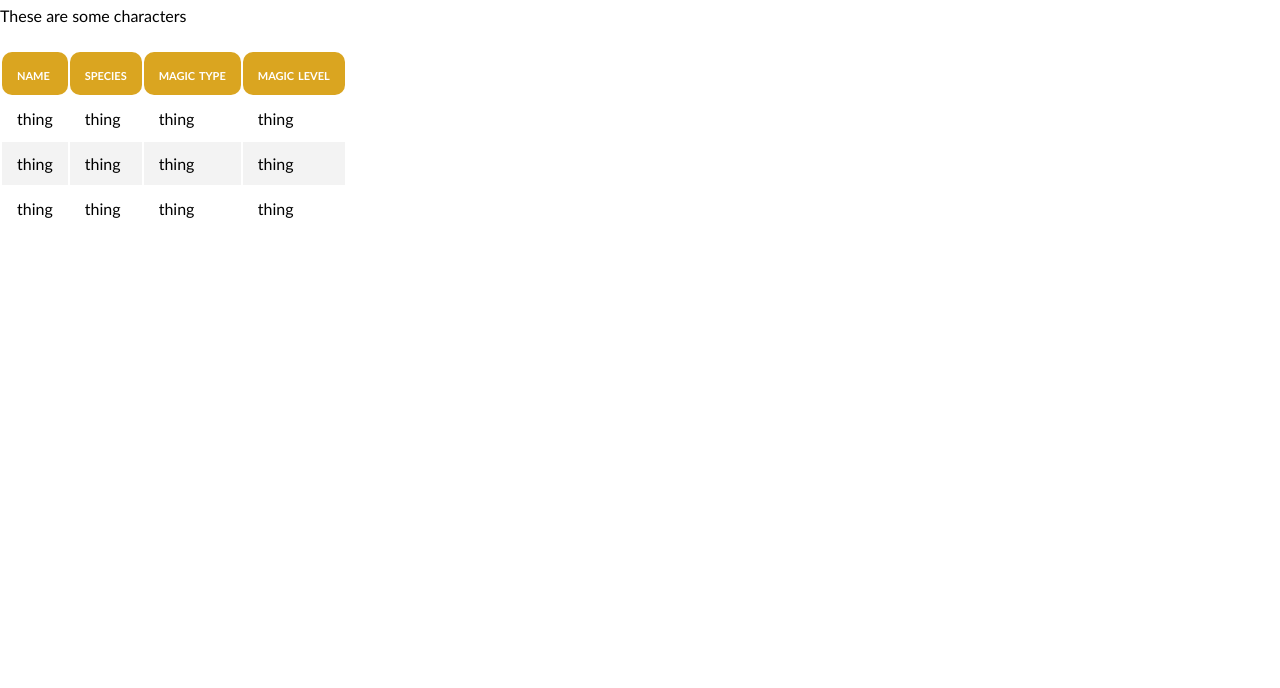
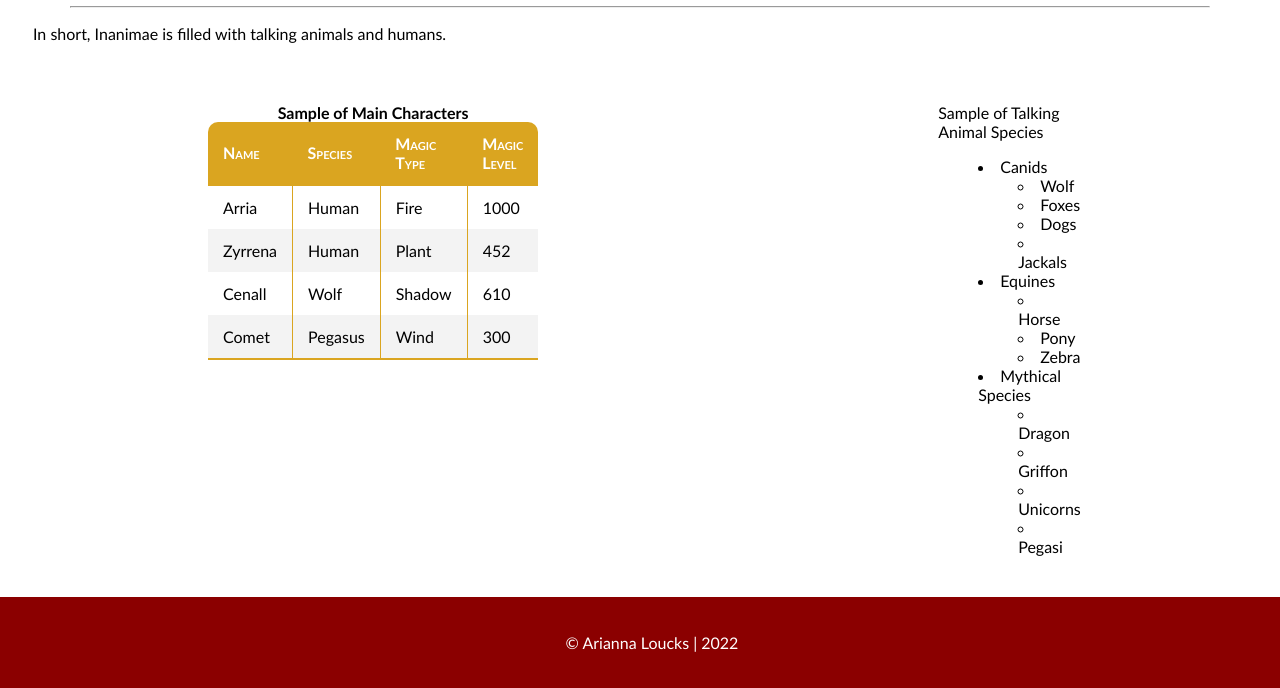
Before and after one commit to arifire21/WebProject1, a plain HTML site: page page2.html in a window 1280 px wide. Shown: the part 269-957 px from the top of the page. Before the commit the page ends 800 px from the top, so only its background shows below. Drawn offline with Linux system fonts and the light colour scheme.

Commit message:
progress, images

```diff
--- a/main.css
+++ b/main.css
@@ -1,13 +1,14 @@
 body {
-    margin: 0;
+    margin-bottom: 0;
     font-family: 'Optima', 'Segoe UI', sans-serif;
-    overflow: hidden;
+    overflow-x: hidden;
 }
 
-/* main page */
+/* MAIN PAGE */
 header {
     background-color: darkred;
-    /* margin-left: -8px; */
+    margin-left: -8px;
+    margin-top: -8px;
     margin-bottom: 20px;
     padding: 50px 0px 20px 50px;
     width: 100%;
@@ -16,15 +17,15 @@ header {
 footer {
     position: static;
     background-color: darkred;
-    /* margin-left: -8px; */
+    margin-left: -8px;
+    bottom: 0;
     padding: 20px;
     width: 100%;
 }
 
 footer p {
     color: white;
-    overflow-x: hidden;
-    text-overflow: clip;
+    text-align: center;
 }
 
 header, nav {
@@ -49,6 +50,7 @@ header, nav {
     color: lightslategray;
 }
 
+/* circle things dividing nav links */
 nav p {
     display: inline-block;
     color: white;
@@ -63,10 +65,39 @@ nav p {
     margin-right: 30px;
 }
 
-/* character tab */
+hr {width: 90%;}
+
+/* --------------------------------- */
+ /* CHARACTER TAB */
+.flex-container{
+    display: flex;
+    flex-direction: row;
+    justify-content: space-between;
+}
+
+.flex-item {
+    margin: 25px 200px;
+    /* margin-top: 0px; */
+    ;
+}
+
+.char-caption {
+    font-weight: bold;
+}
+
+/* .flex-item .list-caption {
+    margin: 0%;
+    width: min-content;
+    height: min-content;
+} */
+
+.char-info {
+    margin-left: 25px;
+}
+
 table {
-    margin: 25px 0;
     max-width: 400px;
+    border-collapse: collapse;
 }
 
     tr th{
@@ -74,16 +105,32 @@ tr th{
         background-color: goldenrod;
         color: white;
         text-align: left;
-    border-radius: 10px;
+    }
+
+    #table-edge-left {
+        border-top-left-radius: 10px;
+    }
+
+    #table-edge-right {
+        border-top-right-radius: 10px;
     }
 
     th, td {
         padding: 12px 15px;
     }
 
-tbody tr {
+    /* make border inside table only */
+    td {
+        border-left: 1px solid goldenrod;
+    }
+
+    td:first-of-type {
+        border: none;
+    }
+
+    /* tbody tr {
         border-bottom: 2px solid red;
-}
+    } */
 
     tbody tr:nth-of-type(even) {
         background-color: #f3f3f3;
@@ -92,3 +139,25 @@ tbody tr:nth-of-type(even) {
     tbody tr:last-of-type{
         border-bottom: 2px solid goldenrod;
     }
+
+/* --------------------------------- */
+ /* INFO TAB */
+.dim-info {
+    margin-left: 20px;
+}
+
+ .crest {
+     width: 60px;
+     height: 60px;
+     display: inline-block;
+ }
+
+ .dim-name {
+     display: inline-block;
+     text-decoration: underline;
+ }
+
+ li {
+     text-transform: capitalize;
+     list-style-position: inside;
+ }
--- a/page2.html
+++ b/page2.html
@@ -10,41 +10,103 @@
         <a href="index.html"> <img id="logo" src="images/logo.png" alt="landing_pg_logo" width="50vw" height="70vh" title="Landing Page"></a>
         <nav>
             <a class="top-navlink" href="page1.html">World Information</a><p>&middot;</p>
-            <a class="top-navlink" href="page2.html"> Characters</a><p>&middot;</p>
+            <a class="top-navlink" href="page2.html"> Characters/Species</a><p>&middot;</p>
             <a class="top-navlink" href="index2.html">See Alternate Design</a>
         </nav>
     </header>
 
-    <h1>Characters</h1>
-    <section>These are some characters </section>
+    <h1>Characters and Species</h1>
+    <hr>
+
+    <p class="char-info">In short, Inanimae is filled with talking animals and humans. </p>
+    <br>
+
+    <div class="flex-container">
+        <div class="flex-item">
             <table>
+                <caption class="char-caption">Sample of Main Characters</caption>
                 <tr>
-            <th>name</th>
-            <th>species</th>
-            <th>magic type</th>
-            <th>magic level</th>
+                    <th id="table-edge-left">Name</th>
+                    <th>Species</th>
+                    <th>Magic Type</th>
+                    <th id="table-edge-right">Magic Level</th>
                 </tr>
                 <tbody>
                     <tr>
-                <td>thing</td>
-                <td>thing</td>
-                <td>thing</td>
-                <td>thing</td>
+                        <td>Arria</td>
+                        <td>Human</td>
+                        <td>Fire</td>
+                        <td>1000</td>
                     </tr>
                     <tr>
-                <td>thing</td>
-                <td>thing</td>
-                <td>thing</td>
-                <td>thing</td>
+                        <td>Zyrrena</td>
+                        <td>Human</td>
+                        <td>Plant</td>
+                        <td>452</td>
                     </tr>
                     <tr>
-                <td>thing</td>
-                <td>thing</td>
-                <td>thing</td>
-                <td>thing</td>
+                        <td>Cenall</td>
+                        <td>Wolf</td>
+                        <td>Shadow</td>
+                        <td>610</td>
+                    </tr>
+                    <tr>
+                        <td>Comet</td>
+                        <td>Pegasus</td>
+                        <td>Wind</td>
+                        <td>300</td>
                     </tr>
                 </tbody>
             </table>
+        </div>
 
+        <div class="flex-item">
+            <caption class="char-caption">Sample of Talking Animal Species</caption>
+            <ul>
+                <li>Canids
+                    <ul>
+                        <li>Wolf</li>
+                        <li>Foxes</li>
+                        <li>Dogs</li>
+                        <li>Jackals</li>
+                    </ul>
+                </li>
+                <!-- <li>Felines
+                    <ul>
+                        <li>Jungle cats</li>
+                        <li></li>
+                    </ul>
+                </li> -->
+                <li>Equines
+                    <ul>
+                        <li>Horse</li>
+                        <li>Pony</li>
+                        <li>Zebra</li>
+                    </ul>
+                </li>
+                <li>Mythical Species
+                    <ul>
+                        <li>Dragon</li>
+                        <li>Griffon</li>
+                        <li>Unicorns</li>
+                        <li>Pegasi</li>
+                    </ul>
+                </li>
+            </ul>
+        </div>
+
+        <!-- <div class="flex-item">
+            <caption>Races</caption>
+            <ul>
+                <li>Humans</li>
+                <li>Shifter: </li>
+            </ul>
+        </div> -->
+    </div>
+
+
+    <footer>
+        <p>&copy; Arianna Loucks | 2022</p>
+    </footer>
 </body>
 </html>
```
Also changed, not shown: index.html (+1 -1 lines), page1.html (+29 -7 lines), images/Crest1.png (added), images/Crest2.png (added), images/Crest3.png (added), images/Crest4.png (added). Lines whose indentation alone changed are shown as unchanged.
